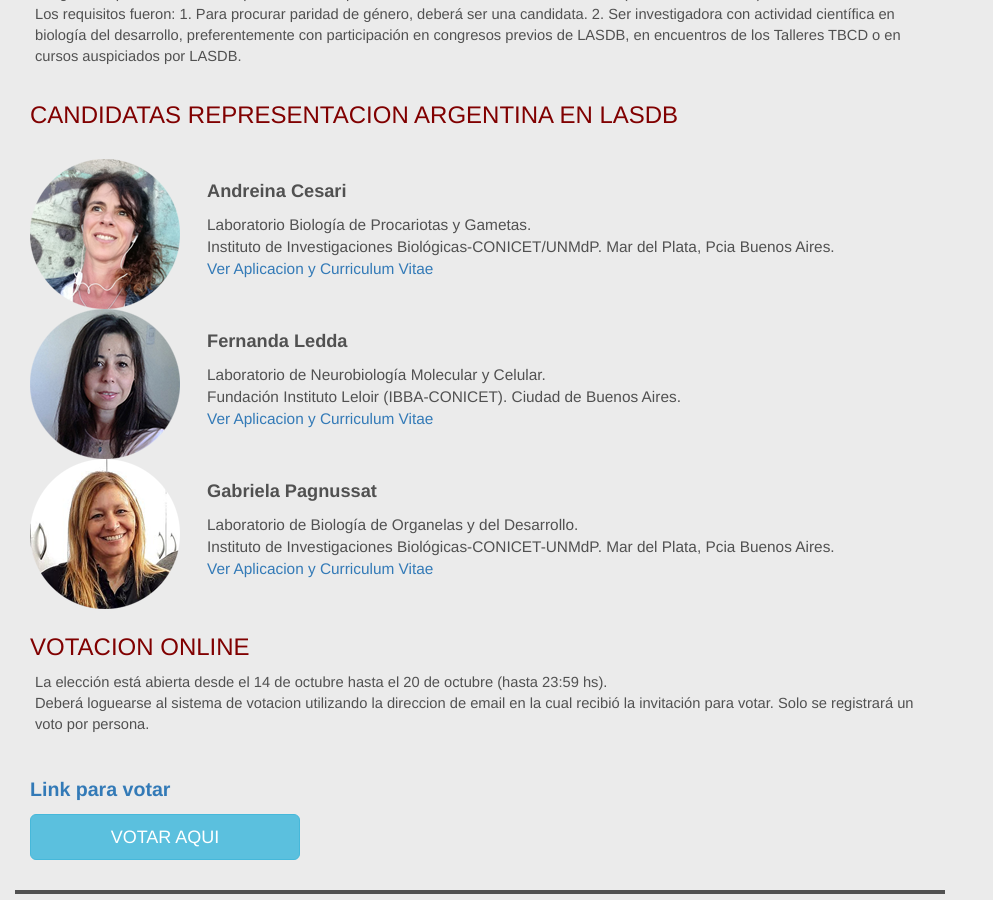
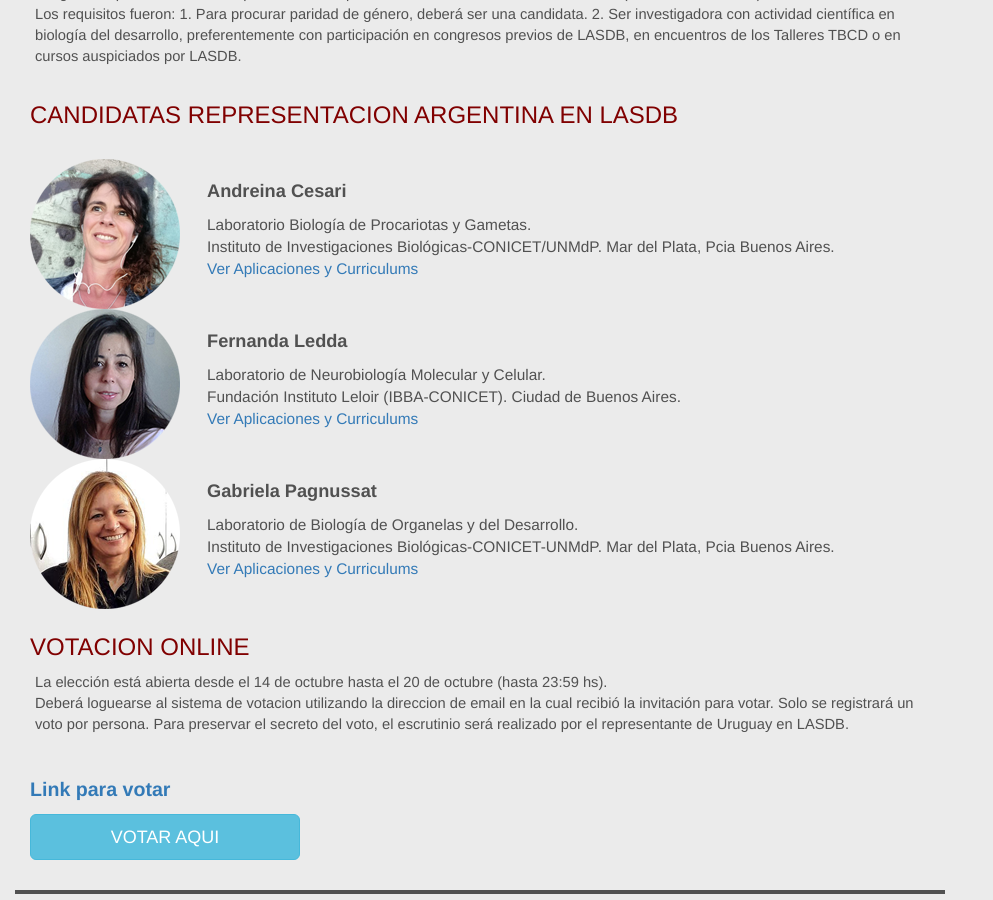
Before and after one commit to lasdb/lasdb.github.io, a Jekyll site: the page built from pages/arg/Argentina-representante-2020.html, in a window 1280 px wide and 900 px high, scrolled down 363 px. Shown: the whole window, without its empty margins (0-993 px from the left). Built offline with Jekyll 4.4.1, drawn with Linux system fonts in a browser that asks for light colours; nearby versions of some CDN libraries.

Commit message:
Update Argentina-representante-2020.html

```diff
--- a/pages/arg/Argentina-representante-2020.html
+++ b/pages/arg/Argentina-representante-2020.html
@@ -24,21 +24,21 @@ layout: default
                 <td><p style="font-weight:bold; font-size: 1.3em;">Andreina Cesari</strong><br></p>
                 <p style="font-weight:; font-size: 1.1em;">Laboratorio Biología de Procariotas y Gametas. <br>
                         Instituto de Investigaciones Biológicas-CONICET/UNMdP. Mar del Plata, Pcia Buenos Aires.</span><br>
-                <a href="{{site.baseurl}}/pages/arg/Rep-Arg-2020.html" target="_blank">Ver Aplicacion y Curriculum Vitae </a><br></p></td>
+                <a href="{{site.baseurl}}/pages/arg/Rep-Arg-2020.html" target="_blank">Ver Aplicaciones y Curriculums</a><br></p></td>
                 </tr>
                 <tr>
                 <td valign="top" width="22%"><img src="{{site.baseurl}}/pages/arg/Fernanda-Ledda.png"><br></td>
                 <td><p style="font-weight:bold; font-size: 1.3em;">Fernanda Ledda</strong><br></p>
                 <p style="font-weight:; font-size: 1.1em;">Laboratorio de Neurobiología Molecular y Celular. <br>
                         Fundación Instituto Leloir (IBBA-CONICET). Ciudad de Buenos Aires.</span><br>
-                <a href="{{site.baseurl}}/pages/arg/Rep-Arg-2020.html" target="_blank">Ver Aplicacion y Curriculum Vitae </a><br></p></td>
+                <a href="{{site.baseurl}}/pages/arg/Rep-Arg-2020.html" target="_blank">Ver Aplicaciones y Curriculums</a><br></p></td>
                 </tr>
                 <tr>
                 <td valign="top" width="22%"><img src="{{site.baseurl}}/pages/arg/Gabriela-Pagnussat.png"><br></td>
                 <td><p style="font-weight:bold; font-size: 1.3em;">Gabriela Pagnussat</strong><br></p>
                 <p style="font-weight:; font-size: 1.1em;">Laboratorio de Biología de Organelas y del Desarrollo. <br>
                         Instituto de Investigaciones Biológicas-CONICET-UNMdP. Mar del Plata, Pcia Buenos Aires.</span><br>
-                <a href="{{site.baseurl}}/pages/arg/Rep-Arg-2020.html" target="_blank">Ver Aplicacion y Curriculum Vitae </a><br></p></td>
+                <a href="{{site.baseurl}}/pages/arg/Rep-Arg-2020.html" target="_blank">Ver Aplicaciones y Curriculums</a><br></p></td>
                 </tr>
                 </tbody>
                 </table>
@@ -51,6 +51,7 @@ layout: default
         <div class="panel-body" style="padding-top:0;">
             <p style="font-weight: ; font-size: 1.05em;">La elección está abierta desde el 14 de octubre hasta el 20 de octubre (hasta 23:59 hs). <br>
             Deberá loguearse al sistema de votacion utilizando la direccion de email en la cual recibió la invitación para votar. Solo se registrará un voto por persona.
+            Para preservar el secreto del voto, el escrutinio será realizado por el representante de Uruguay en LASDB.
             </p>
         </div>
 
```
